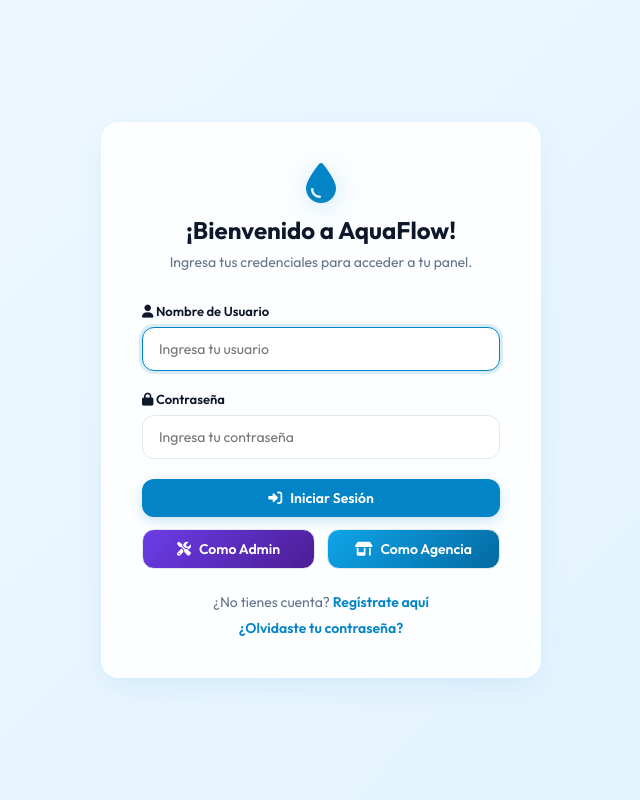
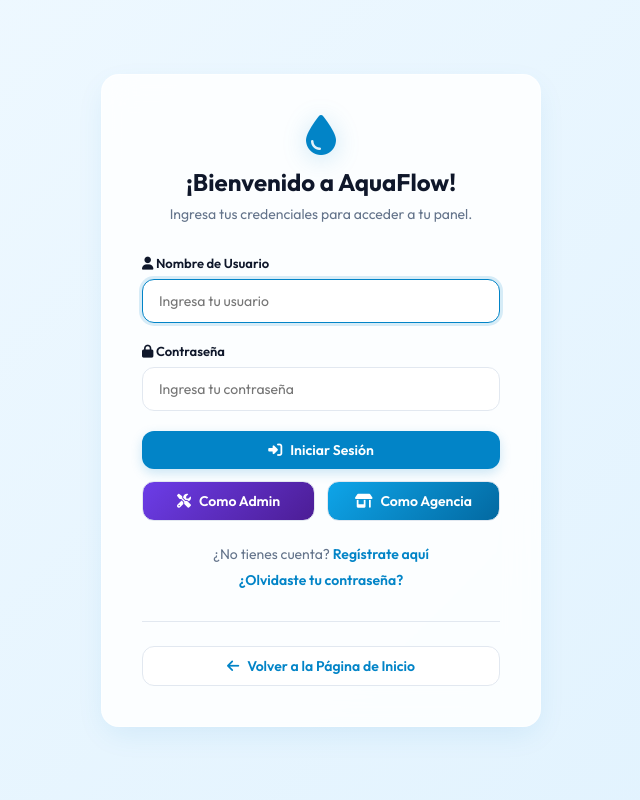
Before and after one commit to yeisonvargas14/AGUA2, a Django app: page /login/ in a window 1280 px wide. Shown: the whole page, without its empty margins (314-954 px from the left). Run offline with Django 5.2, Linux system fonts and the light colour scheme; some libraries are stand-ins or nearby versions.

Commit message:
feat: add back to home button to the login page footer

```diff
--- a/frontend/templates/auth/login.html
+++ b/frontend/templates/auth/login.html
@@ -69,6 +69,11 @@
         <div class="auth-footer">
             <p>¿No tienes cuenta? <a href="{% url 'register' %}">Regístrate aquí</a></p>
             <p><a href="{% url 'password_reset' %}" class="reset-link">¿Olvidaste tu contraseña?</a></p>
+            <div style="margin-top: 1.5rem; border-top: 1px solid var(--border-color); padding-top: 1.5rem; display: flex; justify-content: center;">
+                <a href="{% url 'landing' %}" class="btn btn-secondary btn-sm" style="display: inline-flex; align-items: center; gap: 8px; justify-content: center; width: 100%;">
+                    <i class="fa-solid fa-arrow-left"></i> Volver a la Página de Inicio
+                </a>
+            </div>
         </div>
     </div>
 </div>
```
